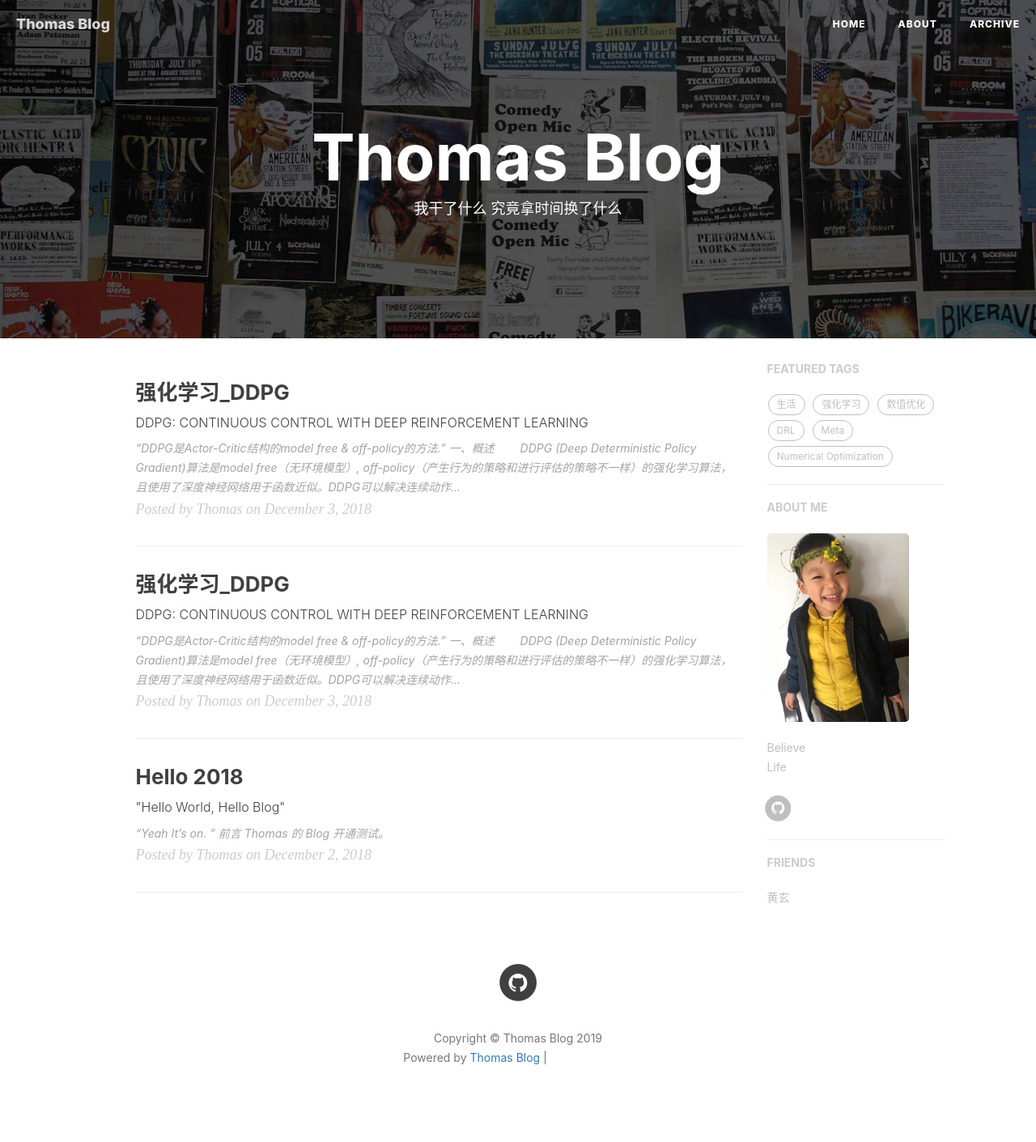
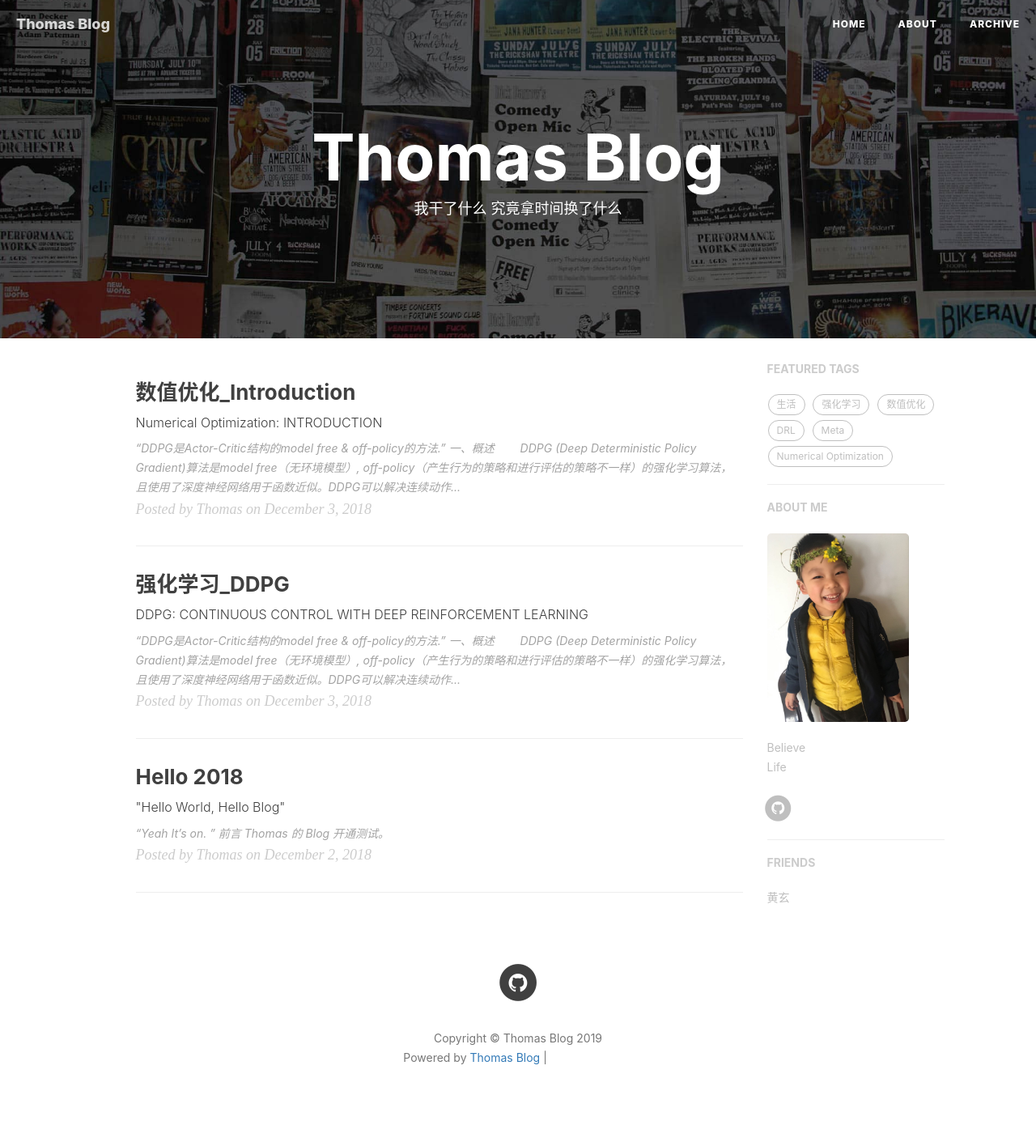
Before and after one commit to xsh8637/xsh8637.github.io, a Jekyll site: the page built from index.html, in a window 1280 px wide. Shown: the whole page at 81% size. Built offline with Jekyll 4.4.1, drawn with Linux system fonts in a browser that asks for light colours; nearby versions of some CDN libraries; the list of posts is cut into pages by our own code; comment, search, counter and statistics services are not loaded; grey boxes are pictures that could not be loaded.

Commit message:
NO-Introduction

```diff
--- a/_posts/Numerical Optimization/2018-12-03-Introduction.markdown
+++ b/_posts/Numerical Optimization/2019-01-03-Introduction.markdown
@@ -1,7 +1,7 @@
 ---
-layout:     post
-title:      "强化学习_DDPG"
-subtitle:   "DDPG: CONTINUOUS CONTROL WITH DEEP REINFORCEMENT LEARNING"
+layout:     post/Numerical Optimization
+title:      "数值优化_Introduction"
+subtitle:   "Numerical Optimization: INTRODUCTION"
 date:       2018-12-03 18:00:00
 author:     "Thomas"
 header-img: "img/post-bg-2015.jpg"
```
